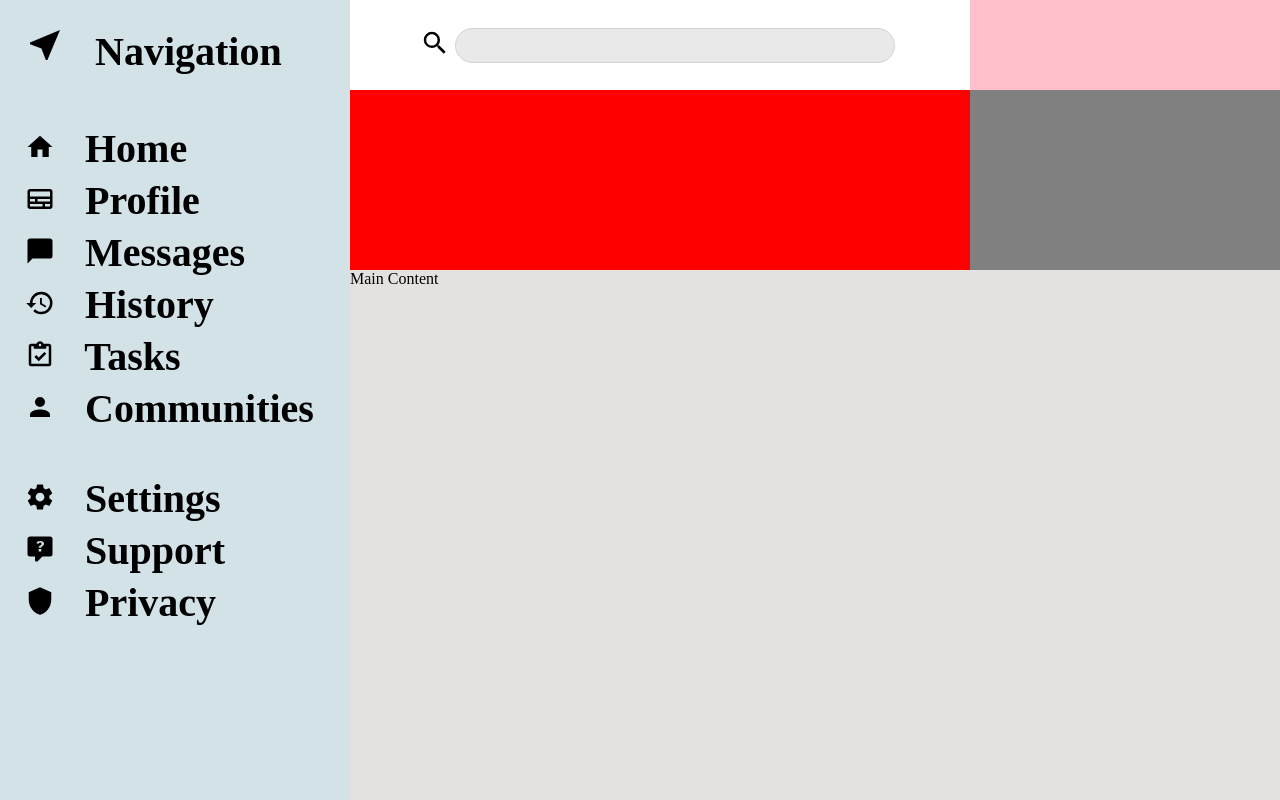
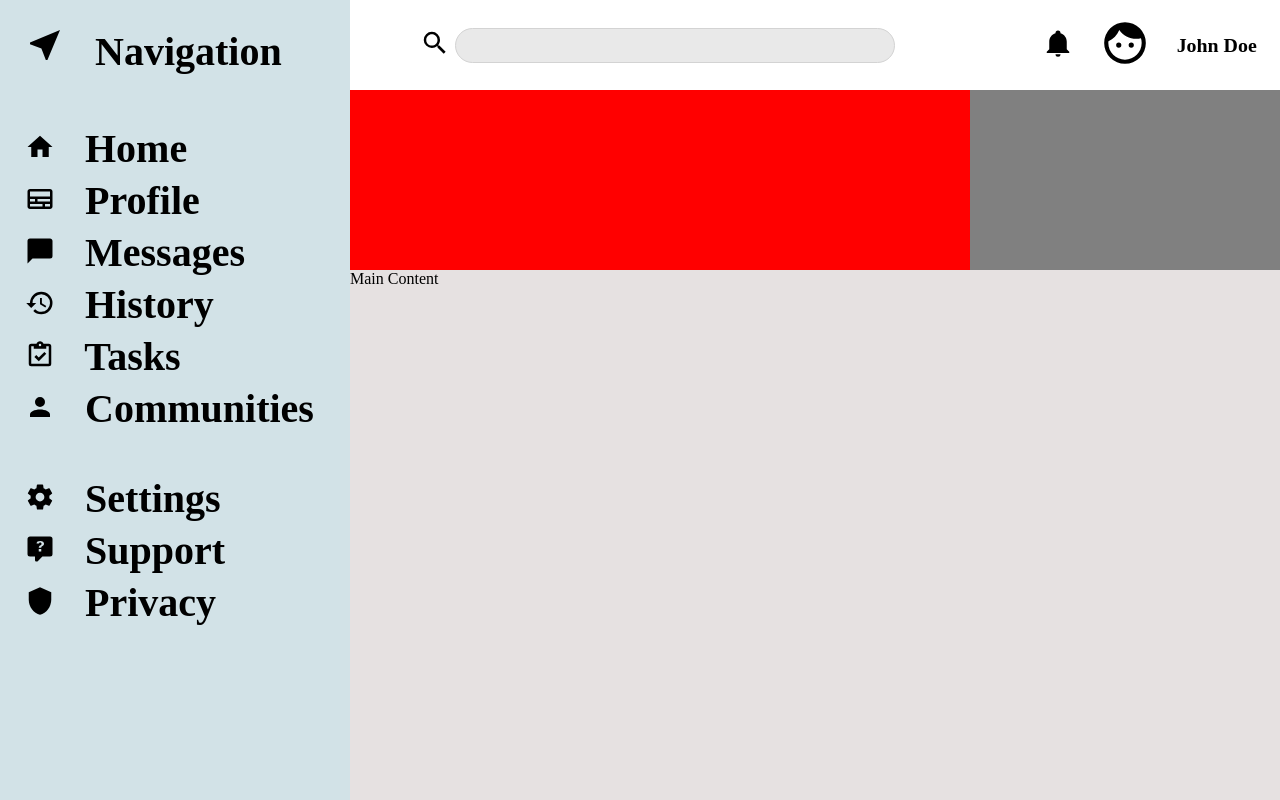
Before and after one commit to HanXD345/admin-dashboard, a plain HTML site: page index.html in a window 1280 px wide. Drawn offline with Linux system fonts and the light colour scheme.

Commit message:
Complete profile section in header

```diff
--- a/index.html
+++ b/index.html
@@ -14,7 +14,9 @@
 					<input type="text">
 				</div>
 				<div class="profile">
-
+					<span><img src="icons/bell.svg" alt="Notification Icon"></span>
+					<span><img src="icons/face-man.svg" alt="Profile Icon"></span>
+					<h3>John Doe</h3>
 				</div>
 				<div class="profile-info">
 
--- a/styles.css
+++ b/styles.css
@@ -13,6 +13,7 @@ body {
 img {
     object-fit: cover;
     padding-right: 20px;
+    height: 30px;
 }
 
 /* Header Styles */
@@ -32,10 +33,6 @@ header {
     margin-left: 70px;
 }
 
-.header-search-bar img {
-    height: 30px;
-}
-
 .header-search-bar input {
     padding: 5px 15px;
     margin-right: 5px;
@@ -47,7 +44,28 @@ header {
 }
 
 .profile {
-    background-color: pink;
+    display: grid;
+    grid-template-columns: repeat(3, 1fr);
+    justify-items: center;
+    align-items: center;
+    font-size: 17px;
+}
+
+.profile span:has(img[alt="Notification Icon"]) {
+    justify-self: end;
+}
+
+img[alt="Notification Icon"] {
+    padding: 0;
+}
+
+.profile img[alt="Profile Icon"] {
+    height: 50px;
+    padding: 0;
+}
+
+.profile h3 {
+    justify-self: start;
 }
 
 .profile-info {
@@ -81,11 +99,6 @@ nav h2:not(:last-child) {
     height: 40px;
 }
 
-.nav-links img,
-.nav-support img {
-    height: 30px;
-}
-
 /* Main (content) styles */
 main {
     background-color: rgb(230, 225, 225);
```
Also changed, not shown: icons/bell.svg (added), icons/face-man.svg (added).
